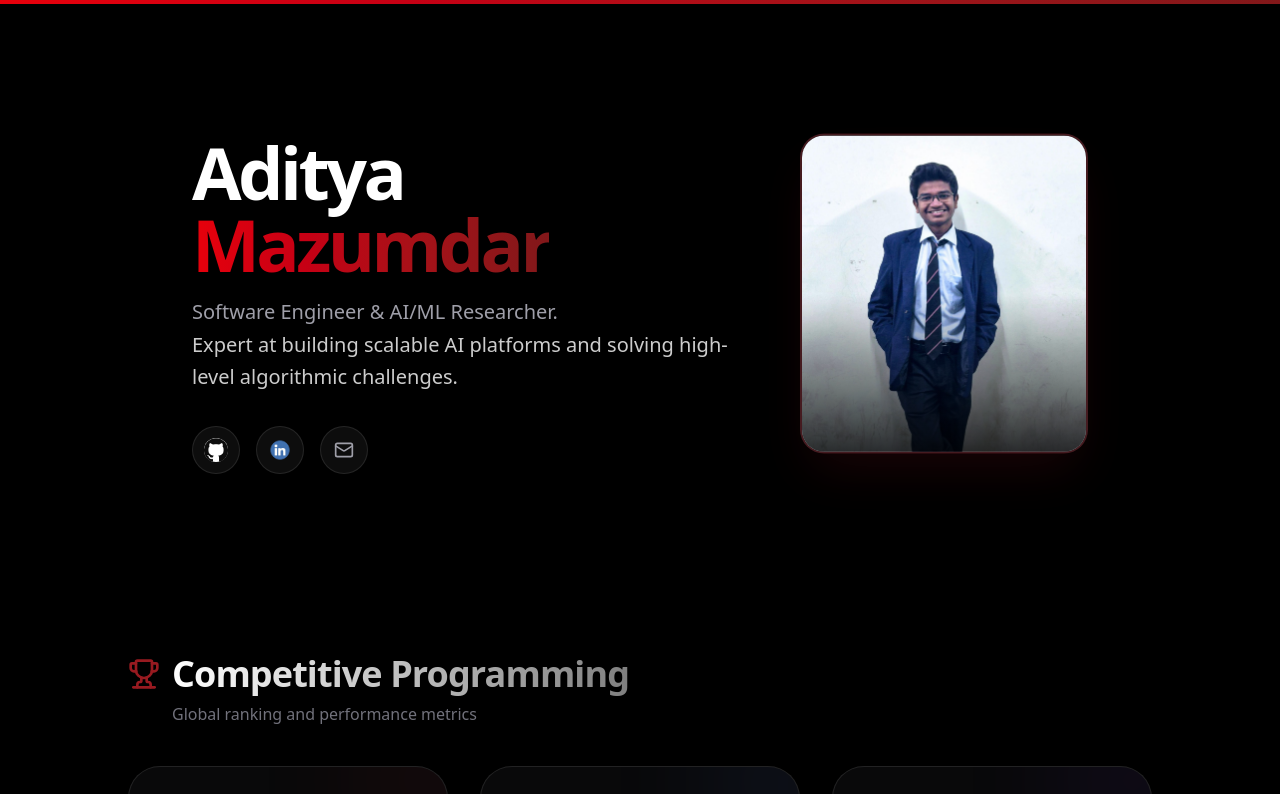
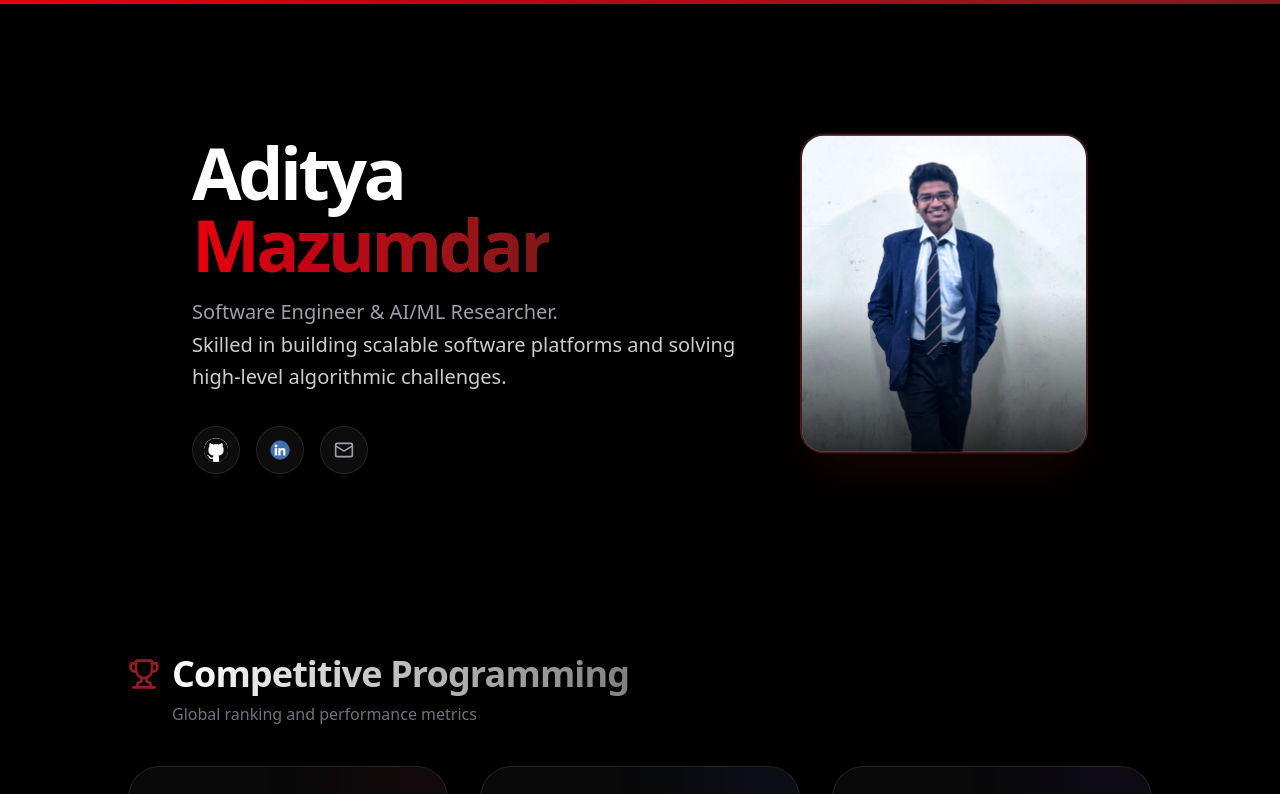
Before and after one commit to aditya95-pixel/Portfolio, a Next.js app: page / in a window 1280 px wide. Shown: the top 794 px of the page. Built offline with nearby package versions, Linux system fonts and the light colour scheme.

Commit message:
description cleanup

```diff
--- a/app/page.tsx
+++ b/app/page.tsx
@@ -59,7 +59,7 @@ export default function Home() {
             >
               Software Engineer & AI/ML Researcher.<br />
               <span className="text-white/80 font-medium">
-                Expert at building scalable AI platforms and solving high-level algorithmic challenges.
+                Skilled in building scalable software platforms and solving high-level algorithmic challenges.
               </span>
             </motion.p>
           </div>
```
